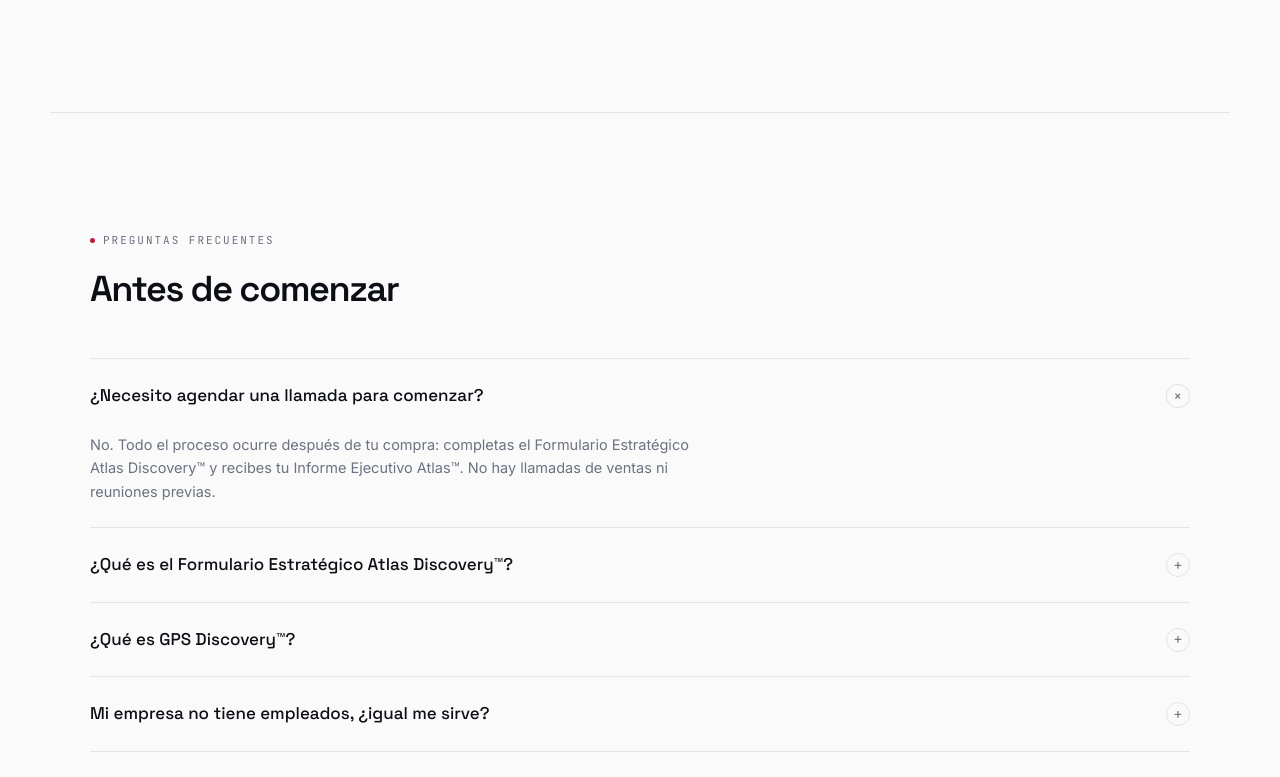
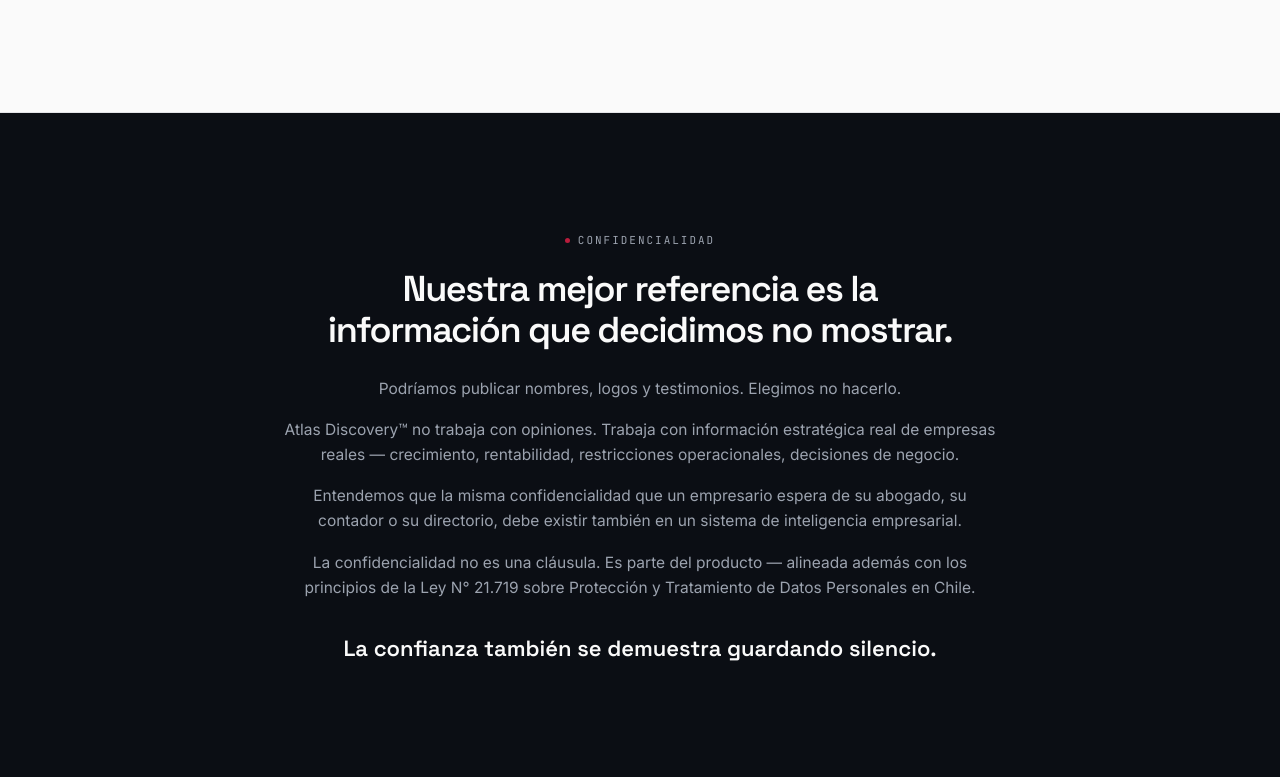
Before and after one commit to estebancontreras1968-dev/atlas-discovery-web, a Next.js app: page / in a window 1280 px wide. Shown: the part 6238-7015 px from the top of the page. Built offline with nearby package versions, Linux system fonts and the light colour scheme.

Commit message:
actualiza los nuevos contenidos

```diff
--- a/app/page.tsx
+++ b/app/page.tsx
@@ -7,6 +7,7 @@
 import ProcessSection from "@/components/ProcessSection";
 import AudienceSection from "@/components/AudienceSection";
 import GuaranteeSection from "@/components/GuaranteeSection";
+import ConfidentialitySection from "@/components/ConfidentialitySection";
 import FAQSection from "@/components/FAQSection";
 import FinalCTA from "@/components/FinalCTA";
 import Footer from "@/components/Footer";
@@ -24,6 +25,7 @@
         <ProcessSection />
         <AudienceSection />
         <GuaranteeSection />
+        <ConfidentialitySection />
         <FAQSection />
         <FinalCTA />
       </main>
--- /dev/null
+++ b/components/ConfidentialitySection.tsx
@@ -0,0 +1,48 @@
+import Reveal from "@/components/Reveal";
+
+export default function ConfidentialitySection() {
+  return (
+    <section className="border-t border-line bg-ink py-20 md:py-28">
+      <div className="section-shell flex flex-col items-center text-center">
+        <Reveal>
+          <div className="mx-auto max-w-[720px]">
+            <span className="eyebrow justify-center [&::before]:bg-signal text-slate-light">
+              Confidencialidad
+            </span>
+            <h2 className="mt-5 text-balance font-display text-[28px] font-semibold leading-[1.15] tracking-tightest text-paper md:text-[36px]">
+              Nuestra mejor referencia es la información que decidimos no
+              mostrar.
+            </h2>
+
+            <div className="mt-6 space-y-4 font-sans text-[15.5px] leading-relaxed text-slate-light">
+              <p>
+                Podríamos publicar nombres, logos y testimonios. Elegimos no
+                hacerlo.
+              </p>
+              <p>
+                Atlas Discovery™ no trabaja con opiniones. Trabaja con
+                información estratégica real de empresas reales —
+                crecimiento, rentabilidad, restricciones operacionales,
+                decisiones de negocio.
+              </p>
+              <p>
+                Entendemos que la misma confidencialidad que un empresario
+                espera de su abogado, su contador o su directorio, debe
+                existir también en un sistema de inteligencia empresarial.
+              </p>
+              <p>
+                La confidencialidad no es una cláusula. Es parte del producto
+                — alineada además con los principios de la Ley N° 21.719
+                sobre Protección y Tratamiento de Datos Personales en Chile.
+              </p>
+            </div>
+
+            <p className="mt-8 font-display text-[20px] font-semibold text-paper md:text-[22px]">
+              La confianza también se demuestra guardando silencio.
+            </p>
+          </div>
+        </Reveal>
+      </div>
+    </section>
+  );
+}
--- a/components/FAQSection.tsx
+++ b/components/FAQSection.tsx
@@ -36,6 +36,10 @@
   {
     q: "¿Cómo se protege la información de mi empresa?",
     a: "La información entregada en el Formulario Estratégico Atlas Discovery™ se utiliza exclusivamente para elaborar tu diagnóstico y no se comparte con terceros.",
+  },
+  {
+    q: "¿Por qué no muestran testimonios?",
+    a: "Porque Atlas Discovery™ analiza información estratégica y sensible de cada empresa. Nuestra política es simple: la información que nuestros clientes nos confían no se transforma en publicidad. Por ello no utilizamos testimonios, logos ni casos de éxito públicos. La confidencialidad es parte del sistema.",
   },
 ];
 
```
